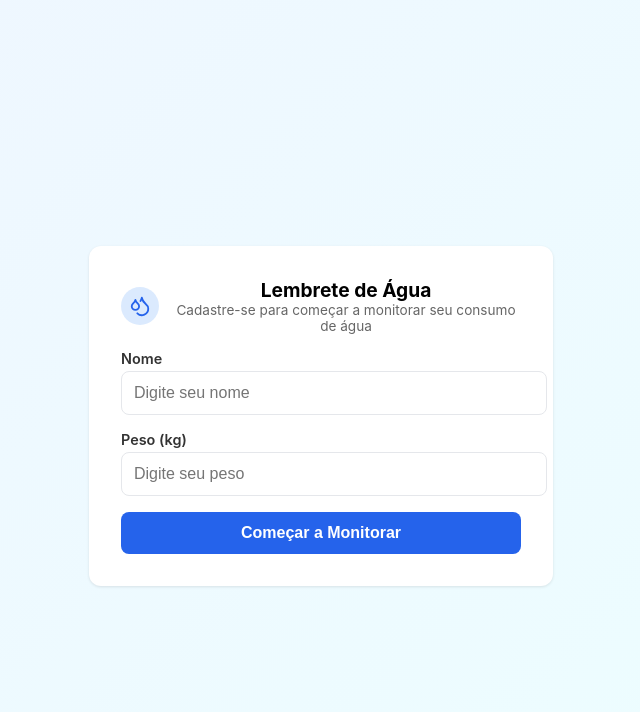
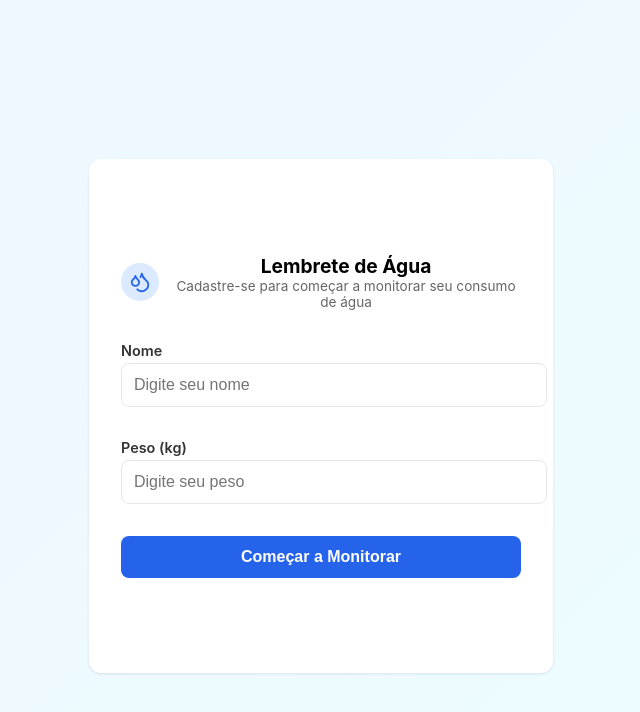
Before and after one commit to 0victorsales/frontend-beber_agua, a React (Create React App) app: page /cadastro in a window 1280 px wide. Shown: the top 712 px of the page, without its empty margins (319-959 px from the left). Built offline with nearby package versions, Linux system fonts and the light colour scheme.

Commit message:
feat: criado tela de registro

```diff
--- a/src/pages/TelaCadastro/index.jsx
+++ b/src/pages/TelaCadastro/index.jsx
@@ -1,7 +1,34 @@
 import { Pagina, FormularioContainer, Label, Input, Botao } from './styles.ts';
 import TituloPagina from '../../components/tituloPersonalizado/index.jsx';
+import { useState } from "react";
+import { registrarMeta } from "../../services/api";
 
 function Cadastro() {
+  const [nome, setNome] = useState("");
+  const [peso, setPeso] = useState("");
+
+  const handleSubmit = async (e) => {
+    e.preventDefault();
+
+    try {
+      const resposta = await registrarMeta(nome, parseFloat(peso));
+
+      if (resposta && resposta.mensagem && resposta.dados) {
+        localStorage.setItem("usuario_id", resposta.dados.id);
+        localStorage.setItem("nome_usuario", resposta.dados.nome_usuario);
+
+        alert("Meta registrada com sucesso!");
+        window.location.href = "/consumo-diario";
+
+      } else {
+        alert("Erro inesperado.");
+      }
+    } catch (error) {
+      console.error("Erro ao registrar meta:", error);
+      alert("Erro ao registrar meta.");
+    }
+  };
+
   return (
     <Pagina>
       <FormularioContainer>
@@ -11,17 +38,35 @@ function Cadastro() {
           icone="Droplets"
         />
 
+        <form
+          onSubmit={handleSubmit}
+          style={{
+            display: "flex",
+            flexDirection: "column",
+            gap: "2rem",
+            width: "100%",
+          }}
+        >
           <div>
             <Label>Nome</Label>
-          <Input placeholder="Digite seu nome" />
+            <Input
+              placeholder="Digite seu nome"
+              value={nome}
+              onChange={(e) => setNome(e.target.value)}
+            />
           </div>
 
           <div>
             <Label>Peso (kg)</Label>
-          <Input placeholder="Digite seu peso" />
+            <Input
+              placeholder="Digite seu peso"
+              value={peso}
+              onChange={(e) => setPeso(e.target.value)}
+            />
           </div>
 
-        <Botao>Começar a Monitorar</Botao>
+          <Botao type="submit">Começar a Monitorar</Botao>
+        </form>
       </FormularioContainer>
     </Pagina>
   );
--- a/src/pages/TelaCadastro/styles.ts
+++ b/src/pages/TelaCadastro/styles.ts
@@ -16,10 +16,12 @@ export const FormularioContainer = styled.div`
   padding: 2rem;
   width: 100%;
   max-width: 400px;
+  min-height: 450px;
   display: flex;
   flex-direction: column;
-  gap: 1rem;
+  gap: 2rem;
   text-align: center;
+  justify-content: center;
 `;
 
 export const Label = styled.label`
--- a/src/services/api.js
+++ b/src/services/api.js
@@ -50,3 +50,17 @@ export const obterDiasComRegistros = async (nome_usuario) => {
   });
   return response.data;
 };
+
+
+export const registrarMeta = async (nome_usuario, peso_kg) => {
+  try {
+    const response = await axios.post(`${URL_BACKEND}/meta`, {
+      nome_usuario,
+      peso_kg
+    });
+    return response.data;
+  } catch (error) {
+    console.error("Erro ao registrar meta:", error.response?.data || error.message);
+    throw error;
+  }
+};
```
Lines whose indentation alone changed are shown as unchanged.
